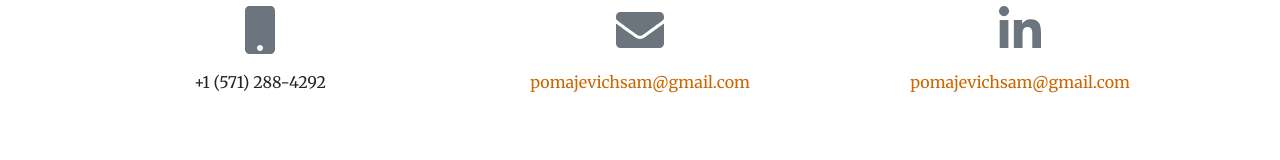
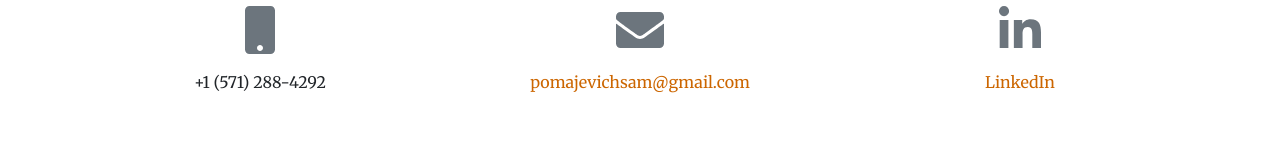
Before and after one commit to FSP1020/Personal-Website-V3, a plain HTML site: page index.html in a window 1280 px wide. Shown: the part 4165-4325 px from the top of the page. Drawn offline with nearby package versions, Linux system fonts and the light colour scheme.

Commit message:
Update index.html

```diff
--- a/index.html
+++ b/index.html
@@ -178,8 +178,8 @@
                     </div>
                     <div class="col-lg-4 mr-auto text-center">
                         <i class="fab fa-linkedin-in fa-3x mb-3 text-muted"></i>
-                        <!-- Send email-->
-                        <a class="d-block" href="mailto:pomajevichsam@gmail.com">pomajevichsam@gmail.com</a>
+                        <!-- See LinkedIn-->
+                        <a class="d-block" href="https://www.linkedin.com/in/sam-pomajevich/">LinkedIn</a>
                     </div>
                 </div>
             </div>
```
